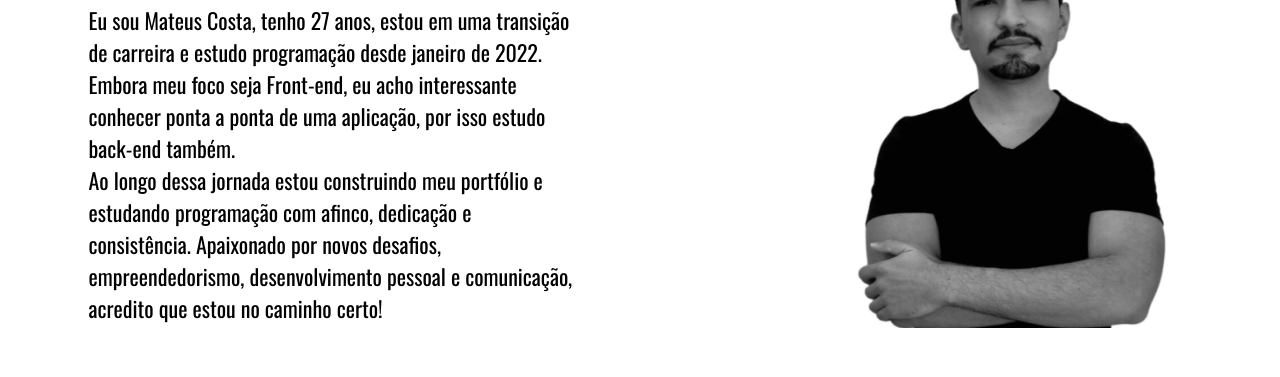
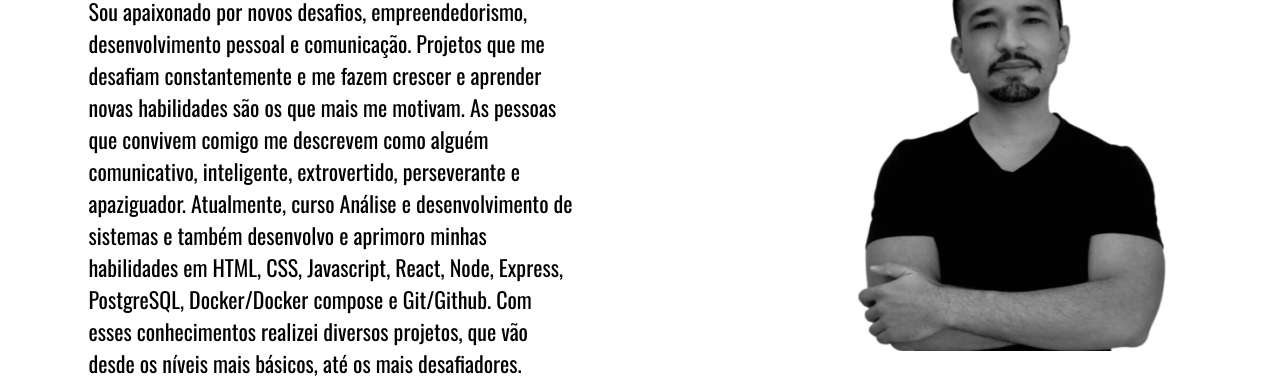
Before and after one commit to CostaMateus7/portifolio, a plain HTML site: page index.html in a window 1280 px wide. Shown: the part 172-549 px from the top of the page. Drawn offline with nearby package versions, Linux system fonts and the light colour scheme.

Commit message:
Update intro

```diff
--- a/index.html
+++ b/index.html
@@ -33,8 +33,9 @@
       <h1 id="quemSouEu">
         Sobre
       </h1>
-      <p>Eu sou Mateus Costa, tenho 27 anos, estou em uma transição de carreira e estudo programação desde janeiro de 2022. Embora meu foco seja Front-end, eu acho interessante conhecer ponta a ponta de uma aplicação, por isso estudo back-end também.</p>
-      <p>Ao longo dessa jornada estou construindo meu portfólio e estudando programação com afinco, dedicação e consistência. Apaixonado por novos desafios, empreendedorismo, desenvolvimento pessoal e comunicação, acredito que estou no caminho certo!
+      <p>
+        Sou apaixonado por novos desafios, empreendedorismo, desenvolvimento pessoal e comunicação. Projetos que me desafiam constantemente e me fazem crescer e aprender novas habilidades são os que mais me motivam. As pessoas que convivem comigo me descrevem como alguém comunicativo,  inteligente, extrovertido, perseverante e apaziguador.
+        Atualmente, curso Análise e desenvolvimento de sistemas e também desenvolvo e aprimoro minhas habilidades em HTML, CSS, Javascript, React, Node, Express, PostgreSQL, Docker/Docker compose e Git/Github. Com esses conhecimentos realizei diversos projetos, que vão desde os níveis mais básicos, até os mais desafiadores.
       </p>
     </div>
     <div id="foto">
```
